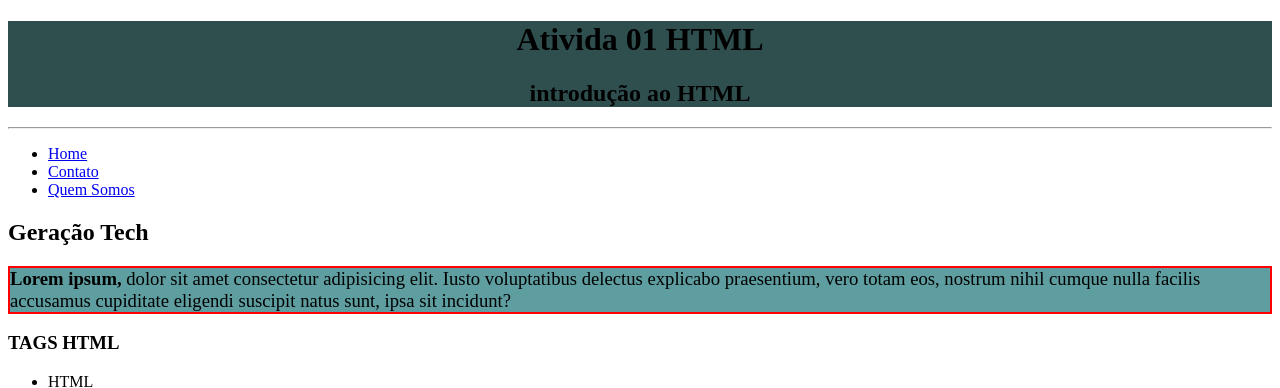
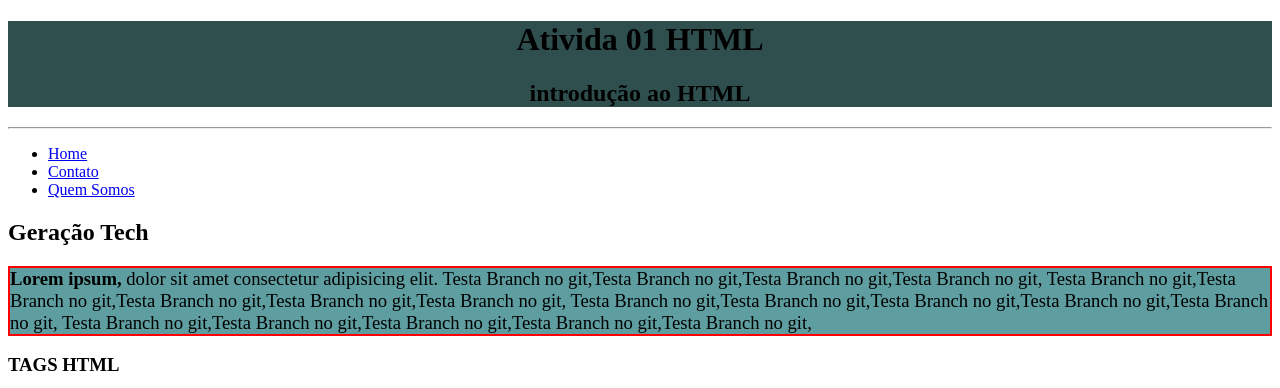
Before and after one commit to DevElessandro/aula-geracao-tech, a plain HTML site: page 01 atividade 1 e 2/index.html in a window 1280 px wide. Shown: the top 388 px of the page. Drawn offline with Linux system fonts and the light colour scheme.

Commit message:
Uma nova vesao

```diff
--- a/01 atividade 1 e 2/index.html
+++ b/01 atividade 1 e 2/index.html
@@ -47,9 +47,10 @@
             <h2>Geração Tech</h2>
             <p>
                 <strong>Lorem ipsum,</strong> dolor sit amet consectetur adipisicing elit.
-                Iusto voluptatibus delectus explicabo praesentium, vero totam
-                eos, nostrum nihil cumque nulla facilis accusamus cupiditate eligendi
-                suscipit natus sunt, ipsa sit incidunt?
+                Testa Branch no git,Testa Branch no git,Testa Branch no git,Testa Branch no git,
+                Testa Branch no git,Testa Branch no git,Testa Branch no git,Testa Branch no git,Testa Branch no git,
+                Testa Branch no git,Testa Branch no git,Testa Branch no git,Testa Branch no git,Testa Branch no git,
+                Testa Branch no git,Testa Branch no git,Testa Branch no git,Testa Branch no git,Testa Branch no git,
             </p>
         </article>
         <section>
```
